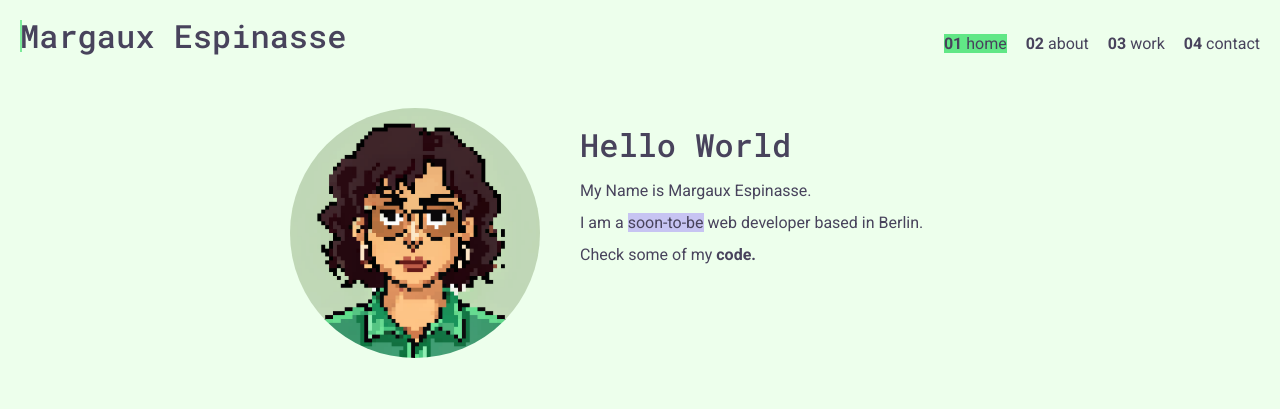
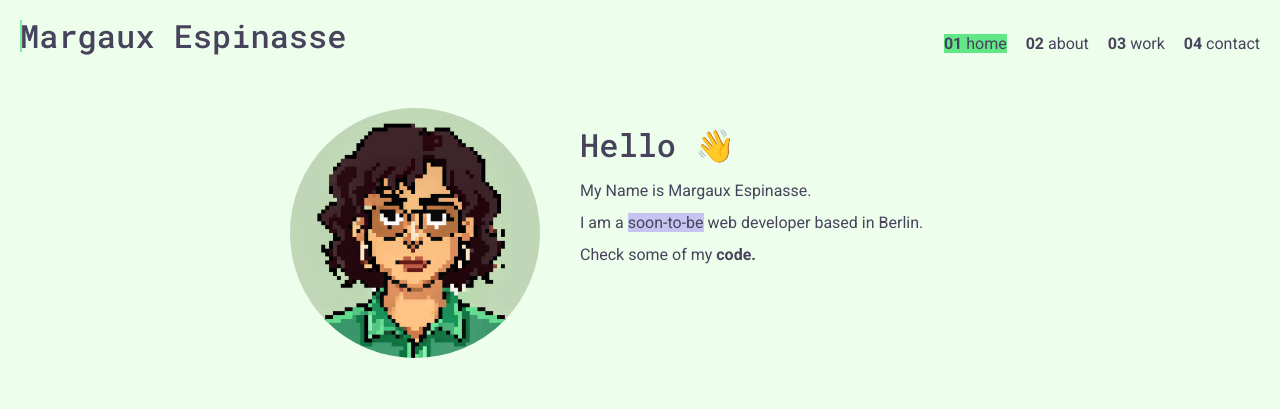
Before and after one commit to margaux-works/portfolio-site, a plain HTML site: page index.html in a window 1280 px wide. Shown: the top 409 px of the page. Drawn offline with nearby package versions, Linux system fonts and the light colour scheme.

Commit message:
Update index.html
h1 updated

```diff
--- a/index.html
+++ b/index.html
@@ -77,7 +77,7 @@
         alt="Portrait of Margaux in pixel art"
         class="profile_portrait"
       />
-      <h1>Hello World</h1>
+      <h1>Hello 👋</h1>
       <p>My Name is Margaux Espinasse.</p>
       <p>
         I am a
```
